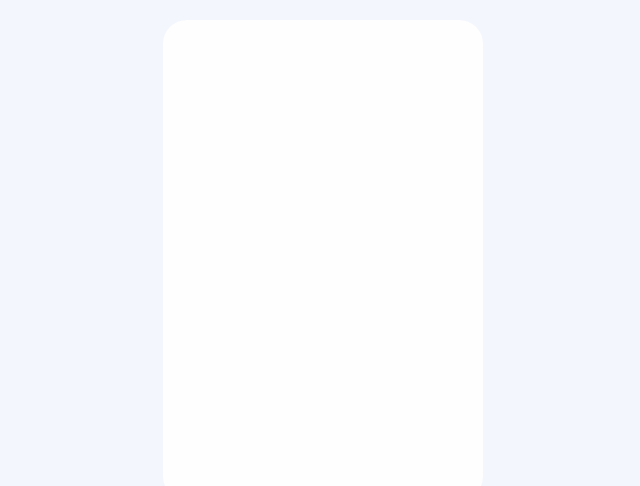
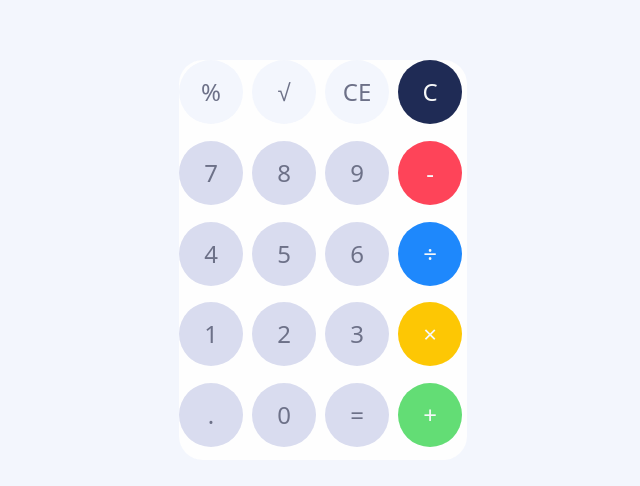
Before and after one commit to ziyadalhd/calculator, a SvelteKit app: page / in a window 1280 px wide. Shown: the part 140-626 px from the top of the page, without its empty margins (317-957 px from the left). Built offline with nearby package versions, Linux system fonts and the light colour scheme.

Commit message:
buttons using grids and collor

```diff
--- a/src/app.css
+++ b/src/app.css
@@ -1,3 +1,7 @@
 @tailwind base;
 @tailwind components;
 @tailwind utilities;
+
+button {
+    @apply bg-[#d9dcef] rounded-full h-16 w-16 text-[#6d7188] text-2xl;
+}
--- a/src/routes/+page.svelte
+++ b/src/routes/+page.svelte
@@ -4,6 +4,25 @@
     </title>
 </svelte:head>
 
-<div class="bg-[rgb(254,254,254)] h-[30rem] w-[20rem] rounded-3xl flex justify-center items-center">
-
+<div class="bg-[rgb(254,254,254)] min-h-[25rem] w-[18rem] rounded-3xl grid grid-cols-4 gap-1">
+    <button class="bg-[#f3f6fd]">%</button>
+    <button class="bg-[#f3f6fd]">√</button>
+    <button class="bg-[#f3f6fd]">CE</button>
+    <button class="bg-[#1f2b55] text-[#f6f8f9]">C</button>
+    <button>7</button>
+    <button>8</button>
+    <button>9</button>
+    <button class="bg-[#fe4459] text-[#f6f8f9]">-</button>
+    <button>4</button>
+    <button>5</button>
+    <button>6</button>
+    <button class="bg-[#1e88fc] text-[#f6f8f9]">÷</button>
+    <button>1</button>
+    <button>2</button>
+    <button>3</button>
+    <button class="bg-[#fdc704] text-[#f6f8f9]">×</button>
+    <button>.</button>
+    <button>0</button>
+    <button>=</button>
+    <button class="bg-[#63dd75] text-[#f6f8f9]">+</button>
 </div>
```
